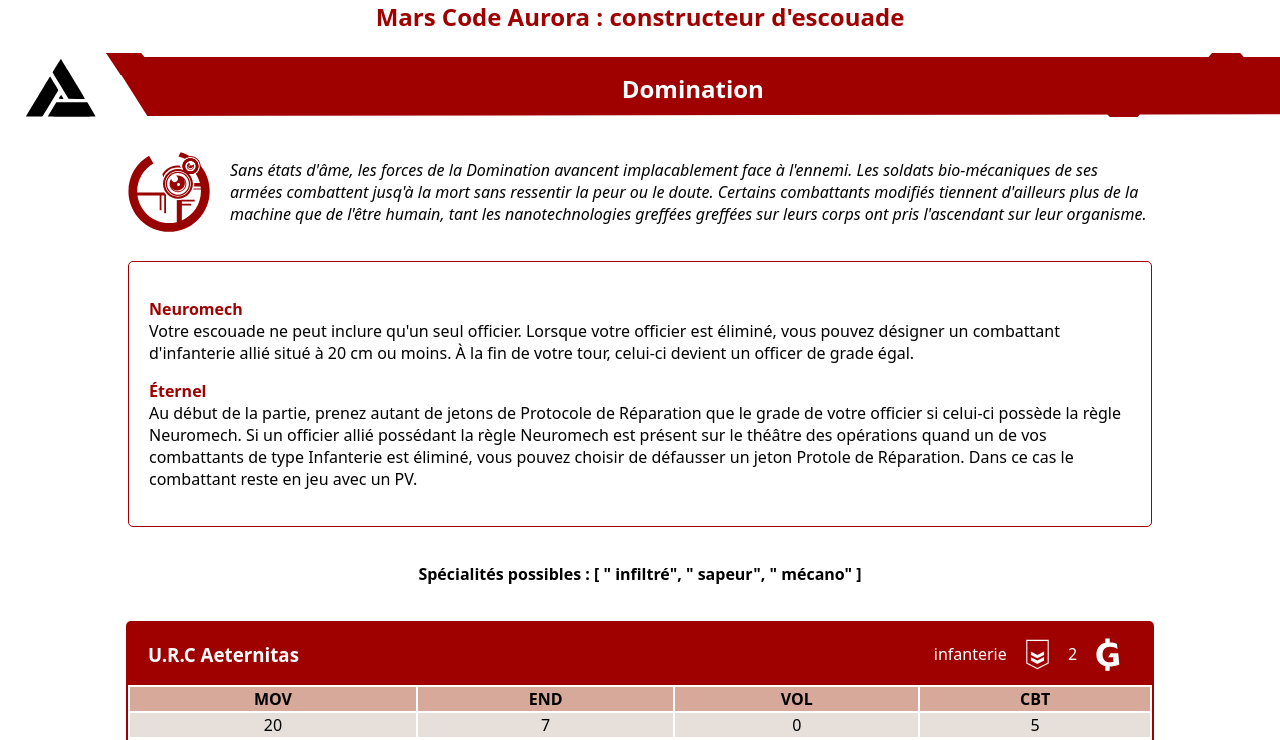
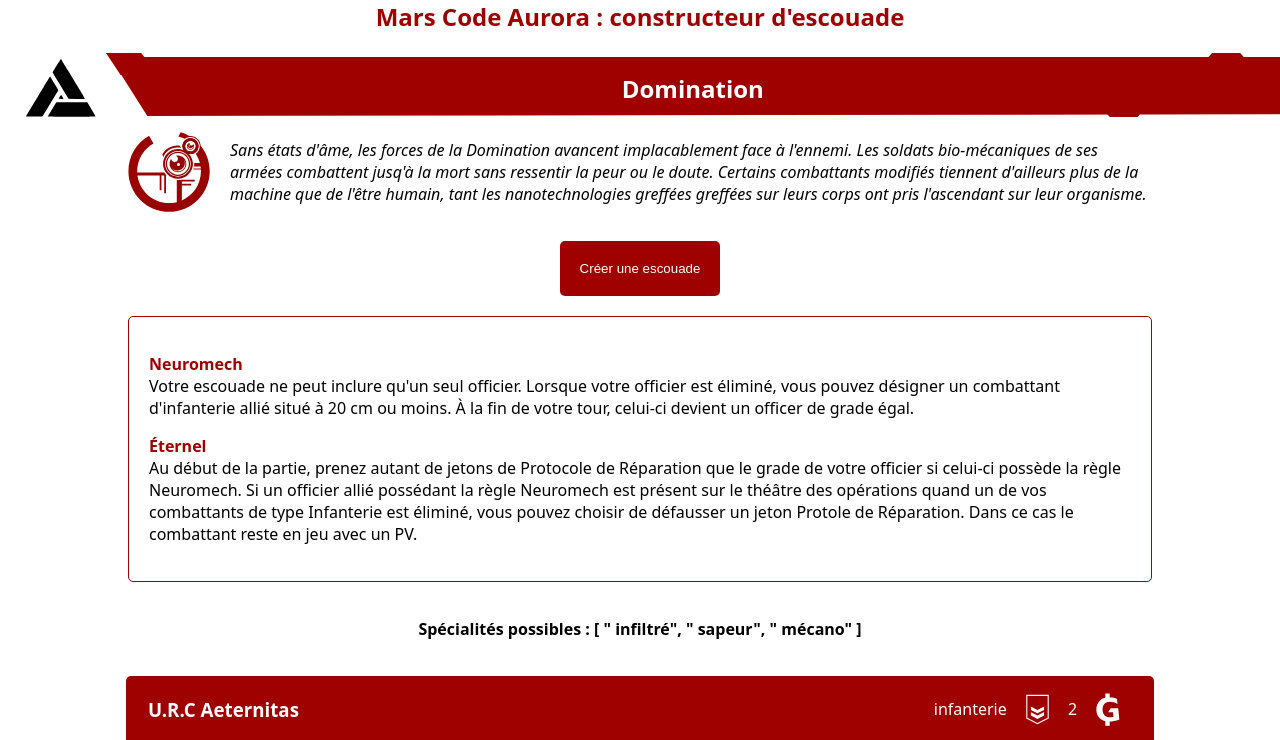
Before and after one commit to Jouvain/MCA_AB_VueJS, a Vue app: page /faction/Domination in a window 1280 px wide. Shown: the top 740 px of the page. Built offline with nearby package versions, Linux system fonts and the light colour scheme; the HTML template or start-up script is replaced by a standard one.

Commit message:
feat : basic CTA button in Faction view

```diff
--- /dev/null
+++ b/src/components/ButtonCTA.vue
@@ -0,0 +1,20 @@
+<script setup>
+
+</script>
+
+<template>
+    <button class="button-cta">Créer une escouade</button>
+</template>
+
+<style scoped lang="scss">
+    @use "../assets/style/variables.scss" as *;
+    .button-cta {
+        background-color: $color--mca-red;
+        color: $color--light;
+        padding: $spacing;
+        border-radius: 5px;
+        border: none;
+        cursor: pointer;
+    }
+
+</style>
--- a/src/components/Trivia.vue
+++ b/src/components/Trivia.vue
@@ -14,13 +14,13 @@
     </div>
 </template>
 
-<style lang="scss">
+<style lang="scss" scoped>
     @use "../assets/style/variables.scss" as *;
     .trivia {
         display: flex;
         justify-content: space-around;
         align-items: center;
-        margin: $spacing 0;
+        margin: auto;
         &_logo {
             height: 80px;
             color: $color--mca-red;
--- a/src/views/Faction.vue
+++ b/src/views/Faction.vue
@@ -5,6 +5,7 @@
     import dataFactions from "../assets/armyBook.json";
 import Trivia from "../components/Trivia.vue";
 import SpecialRules from "../components/SpecialRules.vue";
+import ButtonCTA from "../components/ButtonCTA.vue";
 
     const route = useRoute();
     const currentSlug = route.params.slug;
@@ -22,6 +23,10 @@ import SpecialRules from "../components/SpecialRules.vue";
 
         <div class="trivia-wrapper">
             <Trivia :faction="faction" />
+        </div>
+
+        <div class="cta-wrapper">
+            <ButtonCTA />
         </div>
 
         <SpecialRules :faction="faction" />
@@ -64,4 +69,8 @@ import SpecialRules from "../components/SpecialRules.vue";
             justify-content: center;
         }
     }
+    .cta-wrapper{
+    margin: auto;
+    padding: $spacing;
+    }
 </style>
```
